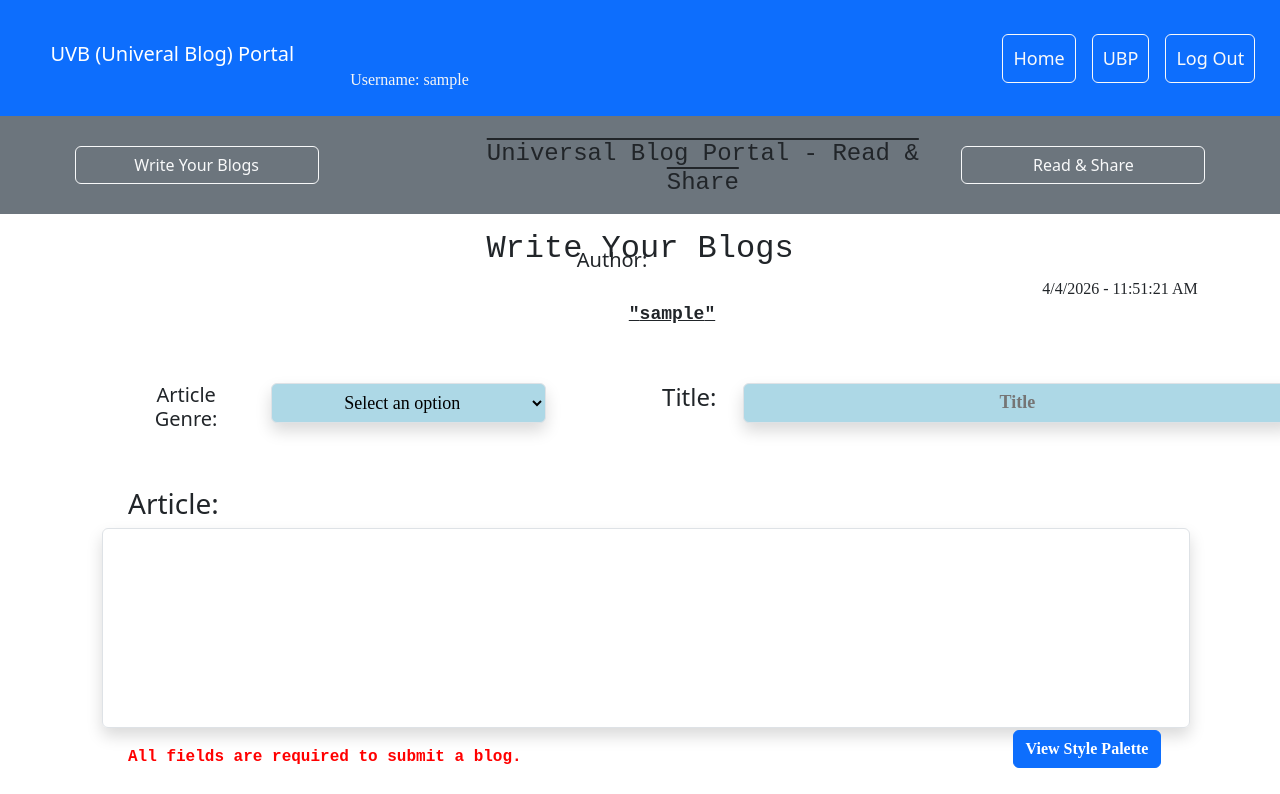
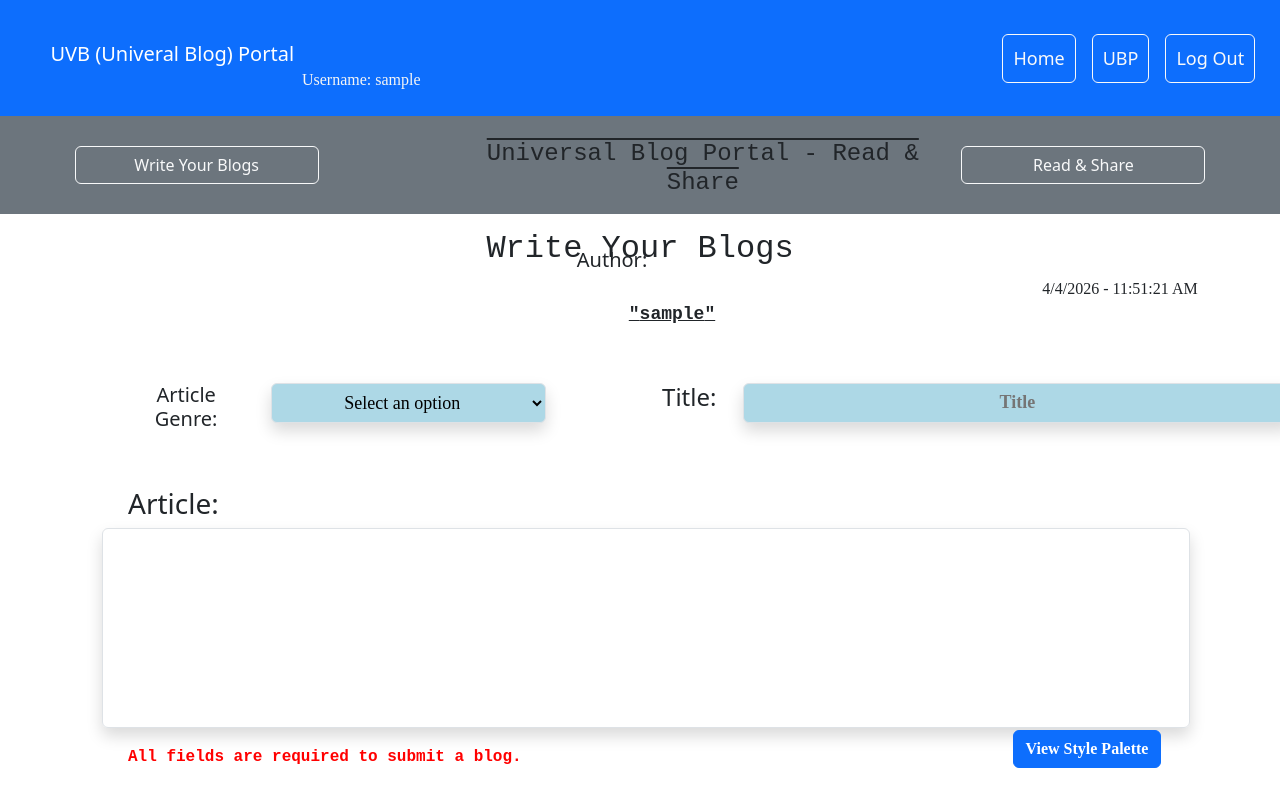
Before and after one commit to rupanjalisaha/blogger-management-system, a React (Create React App) app: page /writeBlogs in a window 1280 px wide. Shown: the top 794 px of the page. Built offline with nearby package versions, Linux system fonts and the light colour scheme; sample sign-in values are in the browser's storage.

Commit message:
new changes

```diff
--- a/src/Blogs/ViewBlog.js
+++ b/src/Blogs/ViewBlog.js
@@ -40,7 +40,7 @@ export default function ViewBlog() {
         <p style={{ color: "red", fontWeight: "bold" }}>
           * Edit & Delete blogs is active for user account only
         </p>
-        <div style={{padding:"1%"}}>
+        <div className="py-4">
           <table className="table border shadow">
             <thead>
               <tr>
--- a/src/layout/Navbar.js
+++ b/src/layout/Navbar.js
@@ -19,7 +19,7 @@ export default function Navbar() {
       <nav className="navbar navbar-expand-lg navbar-dark bg-primary">
         <div className="container-fluid d-flex gap-3" style={{marginLeft:"3%", marginRight:"1%"}}>
           <h4 className="navbar-brand">UVB (Univeral Blog) Portal</h4>
-          <p style={{ fontSize: "16px", fontFamily: "cursive", textAlign:"left", marginLeft: "2%", marginTop:"5%", color:"whitesmoke"}}>
+          <p style={{ fontSize: "16px", fontFamily: "cursive", textAlign:"left", marginLeft: "-2%", marginTop:"5%", color:"whitesmoke"}}>
         Username: {localStorage.getItem("username")}
       </p>
           <button
--- a/src/pages/Home.js
+++ b/src/pages/Home.js
@@ -90,7 +90,7 @@ export default function Home() {
         <p style={{ color: "blue", fontWeight: "bold", textDecoration: "underline" }}>
           Admin rights are managed by admins only, contact admin to request for admin privileges.
         </p>
-        <div style={{padding:"1%"}}>
+        <div className="py-5">
           <table className="table border shadow">
             <thead>
               <tr>
```
